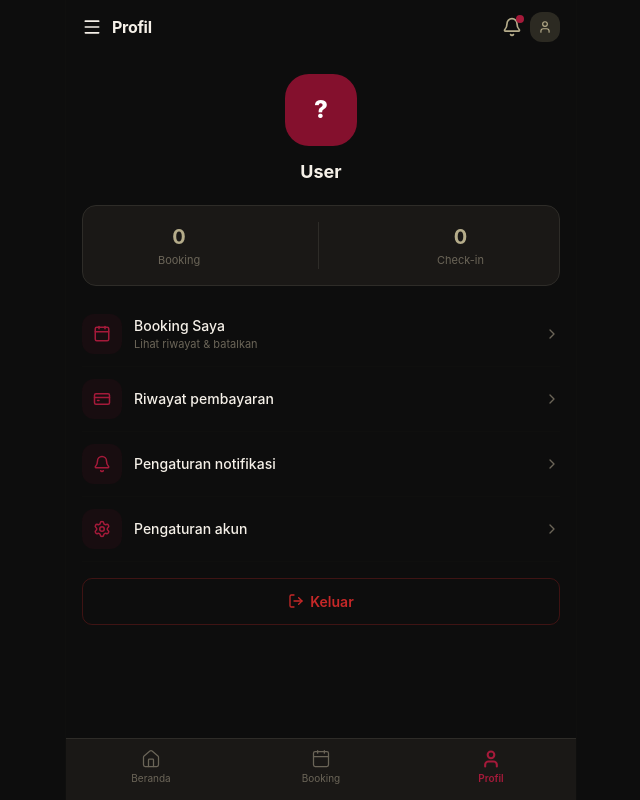
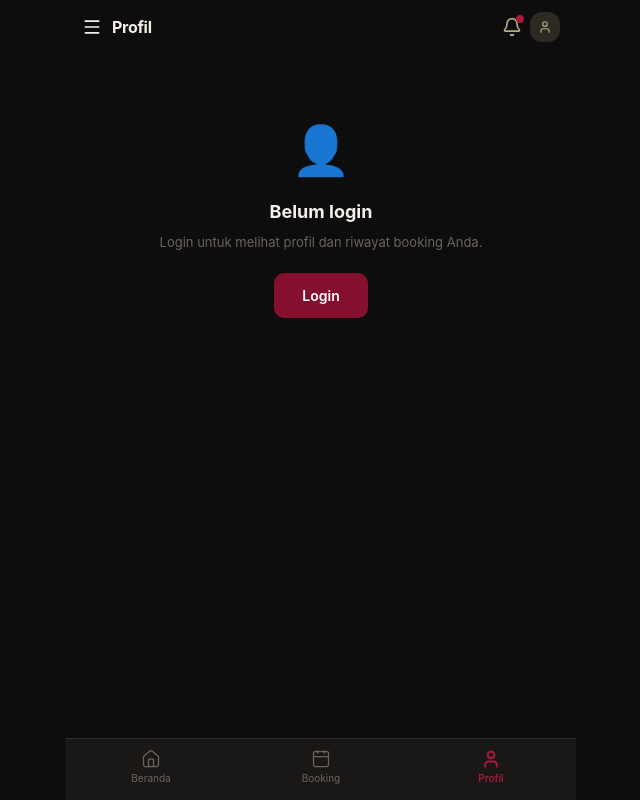
Before and after one commit to taraderifatoni/stadione-v2, a Next.js app: page /profile in a window 1280 px wide. Shown: the whole page, without its empty margins (319-959 px from the left). Built offline with nearby package versions, Linux system fonts and the light colour scheme; no server answers.

Commit message:
fix: profile page — handle not-logged-in state + fix check-in stats query

```diff
--- a/src/app/(public)/profile/page.tsx
+++ b/src/app/(public)/profile/page.tsx
@@ -39,18 +39,37 @@ export default function ProfilePage() {
       if (data.user) {
         setUser(data.user)
         supabase.from("bookings").select("id", { count: "exact", head: true }).eq("user_id", data.user.id).then(({ count }) => setStats(s => ({ ...s, bookings: count || 0 })))
-        supabase.from("check_ins").select("id", { count: "exact", head: true }).eq("member_id", data.user.id).then(({ count }) => setStats(s => ({ ...s, checkins: count || 0 })))
+        supabase.from("members").select("id").eq("user_id", data.user.id).eq("status", "active").then(({ data: m }) => {
+          if (m?.length) {
+            supabase.from("check_ins").select("id", { count: "exact", head: true }).in("member_id", m.map(x => x.id)).then(({ count }) => setStats(s => ({ ...s, checkins: count || 0 })))
+          }
+        })
       }
     })
   }, [])
 
   async function handleLogout() {
     await supabase.auth.signOut()
+    setUser(null)
     router.push("/login")
     router.refresh()
   }
 
-  const initial = user?.email?.[0]?.toUpperCase() || "?"
+  const initial = user?.email?.[0]?.toUpperCase() || user?.user_metadata?.name?.[0]?.toUpperCase() || "?"
+
+  if (!user) {
+    return (
+      <div>
+        <TopBar title="Profil" />
+        <div style={{ padding: "60px 16px", textAlign: "center" }}>
+          <div style={{ fontSize: 48, marginBottom: 12 }}>👤</div>
+          <div style={{ fontSize: 18, fontWeight: 700, color: C.text, marginBottom: 8 }}>Belum login</div>
+          <div style={{ fontSize: 13, color: C.textMuted, marginBottom: 20 }}>Login untuk melihat profil dan riwayat booking Anda.</div>
+          <button onClick={() => router.push("/login")} style={{ padding: "12px 28px", borderRadius: 10, border: "none", background: C.primary, color: "#fff", fontSize: 14, fontWeight: 600, cursor: "pointer" }}>Login</button>
+        </div>
+      </div>
+    )
+  }
 
   return (
     <div>
```
